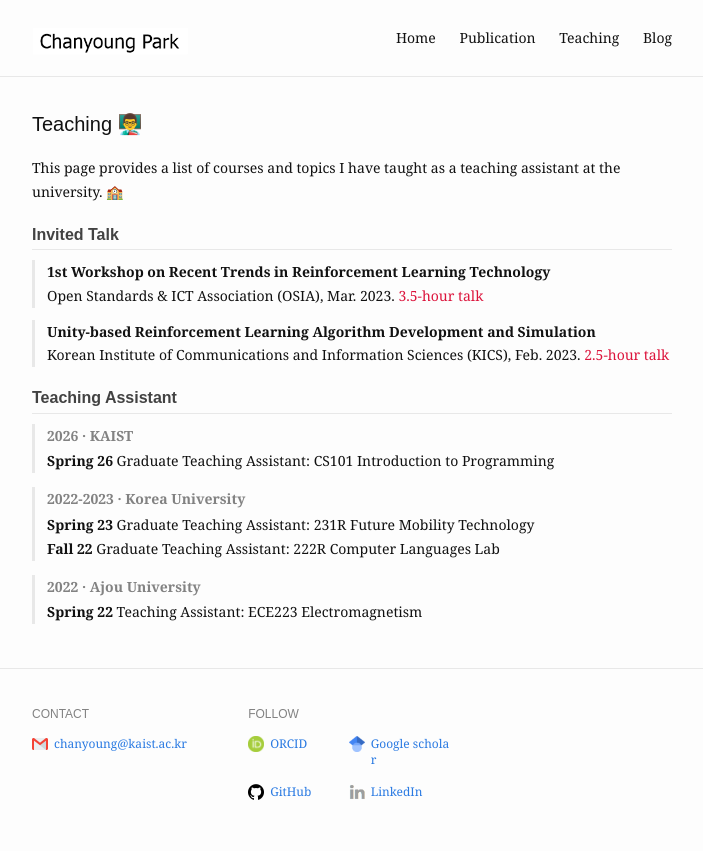
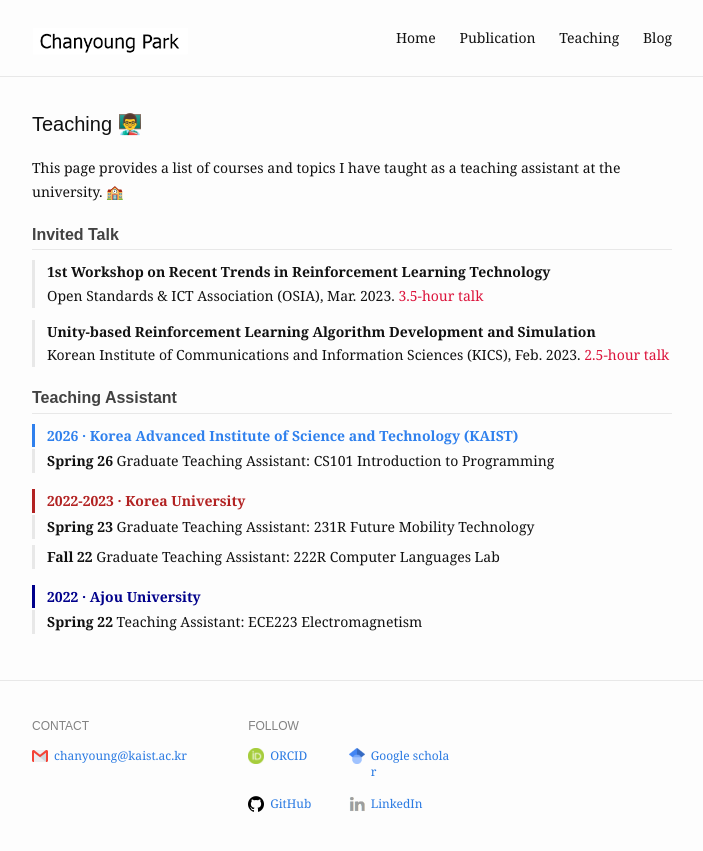
Before and after one commit to cosdeneb/cosdeneb.github.io, a Jekyll site: the page built from teaching.md, in a window 1280 px wide. Shown: the top 851 px of the page, without its empty margins (288-991 px from the left). Built offline with Jekyll 4.4.1, drawn with Linux system fonts in a browser that asks for light colours.

Commit message:
Refine publications and teaching layout

```diff
--- a/_sass/_site.scss
+++ b/_sass/_site.scss
@@ -96,18 +96,50 @@
     padding-left: 12px;
     margin-bottom: 12px;
   }
-}
 
-.timeline-item {
-  border-left: 3px solid $grey-color-light;
-  padding-left: 12px;
-  margin-bottom: 14px;
+  &.compact {
+    margin-bottom: 0;
+
+    li {
+      margin-bottom: 6px;
+    }
+  }
 }
 
 .timeline-meta {
   color: $grey-color;
   font-weight: bold;
   margin-bottom: 2px;
+}
+
+.teaching-school {
+  margin-bottom: 16px;
+
+  .timeline-meta {
+    padding-left: 12px;
+    border-left: 3px solid $grey-color-light;
+  }
+
+  &.kaist {
+    .timeline-meta {
+      color: #2f80ed;
+      border-left-color: #2f80ed;
+    }
+  }
+
+  &.korea {
+    .timeline-meta {
+      color: #b22222;
+      border-left-color: #b22222;
+    }
+  }
+
+  &.ajou {
+    .timeline-meta {
+      color: #00008b;
+      border-left-color: #00008b;
+    }
+  }
 }
 
 .page-intro {
--- a/teaching.md
+++ b/teaching.md
@@ -22,19 +22,26 @@ This page provides a list of courses and topics I have taught as a teaching assi
 
 <div class="info-section">
   <h2>Teaching Assistant</h2>
-  <div class="timeline-item">
-    <div class="timeline-meta">2026 · KAIST</div>
-    <div><b>Spring 26</b> Graduate Teaching Assistant: CS101 Introduction to Programming</div>
+
+  <div class="teaching-school kaist">
+    <div class="timeline-meta">2026 · Korea Advanced Institute of Science and Technology (KAIST)</div>
+    <ul class="clean-list compact">
+      <li><b>Spring 26</b> Graduate Teaching Assistant: CS101 Introduction to Programming</li>
+    </ul>
   </div>
 
-  <div class="timeline-item">
+  <div class="teaching-school korea">
     <div class="timeline-meta">2022-2023 · Korea University</div>
-    <div><b>Spring 23</b> Graduate Teaching Assistant: 231R Future Mobility Technology</div>
-    <div><b>Fall 22</b> Graduate Teaching Assistant: 222R Computer Languages Lab</div>
+    <ul class="clean-list compact">
+      <li><b>Spring 23</b> Graduate Teaching Assistant: 231R Future Mobility Technology</li>
+      <li><b>Fall 22</b> Graduate Teaching Assistant: 222R Computer Languages Lab</li>
+    </ul>
   </div>
 
-  <div class="timeline-item">
+  <div class="teaching-school ajou">
     <div class="timeline-meta">2022 · Ajou University</div>
-    <div><b>Spring 22</b> Teaching Assistant: ECE223 Electromagnetism</div>
+    <ul class="clean-list compact">
+      <li><b>Spring 22</b> Teaching Assistant: ECE223 Electromagnetism</li>
+    </ul>
   </div>
 </div>
```
Also changed, not shown: publication.md (+20 -20 lines), assets/img/paper/DHO.jpg (deleted), assets/img/paper/Q2MIX.jpg (deleted), assets/img/paper/QNN.jpg (deleted), assets/img/paper/TIV_2025.png (deleted), assets/img/paper/access_img.jpg (deleted), assets/img/paper/basis.jpg (deleted), assets/img/paper/commnet.jpg (deleted), assets/img/paper/equate.jpg (deleted), assets/img/paper/equate_plot.jpg (deleted), assets/img/paper/object_detection.jpg (deleted), assets/img/paper/pos.jpg (deleted), assets/img/paper/smac.jpg (deleted), assets/img/paper/smac_reward.jpg (deleted), 4 more files.
